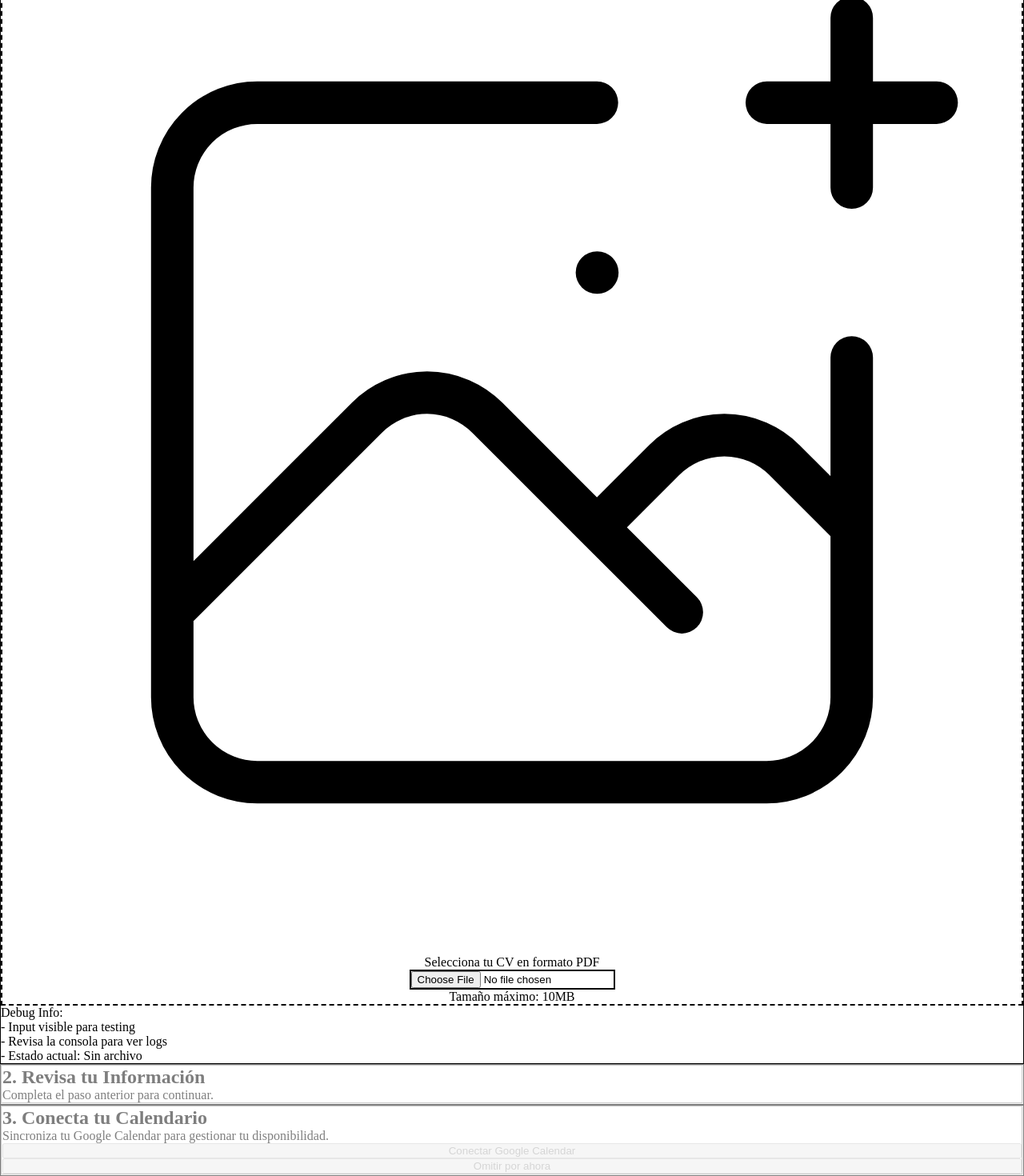
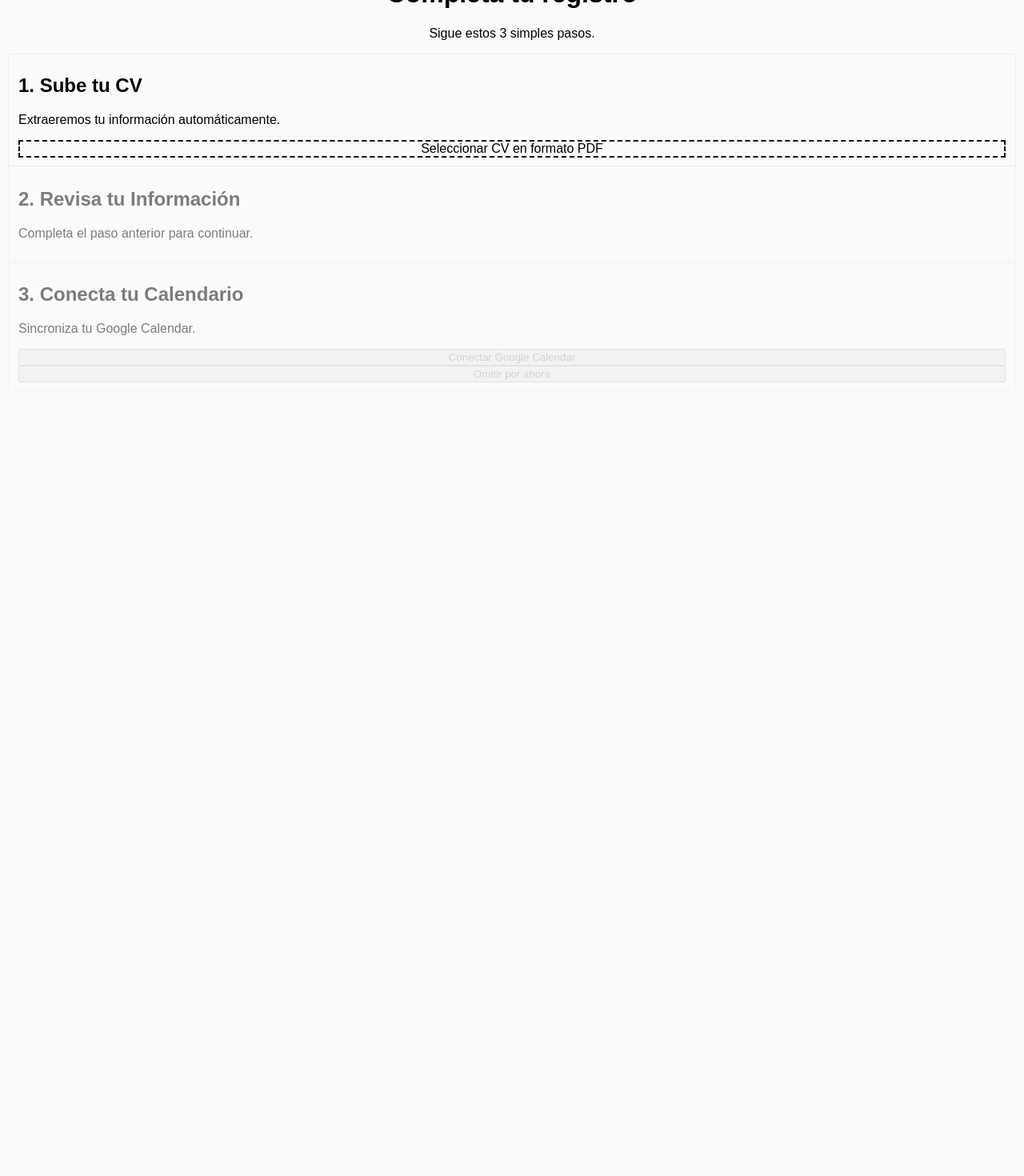
Before and after one commit to josefinacalvi/calendario-psicologos, a Next.js app: page /onboarding in a window 1280 px wide. Shown: the part 187-1657 px from the top of the page at 80% size. After the commit the page ends 816 px from the top, so only its background shows below. Built offline with nearby package versions, Linux system fonts and the light colour scheme.

Commit message:
fix: Reset total de onboarding y configuracion

```diff
--- a/app/globals.css
+++ b/app/globals.css
@@ -1,45 +1,8 @@
-
 @tailwind base;
 @tailwind components;
 @tailwind utilities;
 
-* {
-  box-sizing: border-box;
-  padding: 0;
-  margin: 0;
+body {
+  background-color: #f8fafc; /* Color de fondo simple (slate-50) */
+  font-family: sans-serif;
 }
-
-html,
-body {
-  max-width: 100vw;
-  overflow-x: hidden;
-}
-
-body {
-  color: rgb(var(--foreground-rgb));
-  background: linear-gradient(
-      to bottom,
-      transparent,
-      rgb(var(--background-end-rgb))
-    )
-    rgb(var(--background-start-rgb));
-}
-
-:root {
-  --foreground-rgb: 0, 0, 0;
-  --background-start-rgb: 255, 255, 255;
-  --background-end-rgb: 255, 255, 255;
-}
-
-@media (prefers-color-scheme: dark) {
-  :root {
-    --foreground-rgb: 255, 255, 255;
-    --background-start-rgb: 0, 0, 0;
-    --background-end-rgb: 0, 0, 0;
-  }
-}
-
-a {
-  color: inherit;
-  text-decoration: none;
-}
--- a/app/layout.tsx
+++ b/app/layout.tsx
@@ -6,14 +6,10 @@ export const metadata: Metadata = {
   description: 'Sistema de gestión y onboarding para psicólogos',
 }
 
-export default function RootLayout({
-  children,
-}: {
-  children: React.ReactNode
-}) {
+export default function RootLayout({ children }: { children: React.ReactNode }) {
   return (
     <html lang="es">
-      <body className="min-h-screen bg-white">{children}</body>
+      <body>{children}</body>
     </html>
   )
 }
--- a/app/onboarding/page.tsx
+++ b/app/onboarding/page.tsx
@@ -1,39 +1,14 @@
 'use client';
 
-import { useState, useEffect } from 'react';
+import { useState, useRef, useEffect } from 'react';
 import { useRouter } from 'next/navigation';
 
-interface ExtractedData {
-  nombre_completo: string;
-  email: string;
-  telefono: string;
-  años_experiencia: number;
-  especialidades: string[];
-  modalidad: 'online' | 'presencial' | 'hybrid';
-  sobre_mi: string;
-  formacion: string[];
-}
-
-interface Step1UploadProps {
-  selectedFile: File | null;
-  isLoading: boolean;
-  onFileSelect: (file: File) => void;
-}
-
-interface Step2ReviewProps {
-  extractedData: ExtractedData | null;
-  emailError: string;
-  isDisabled: boolean;
-  onSubmit: (formData: ExtractedData) => void;
-  onBack: () => void;
-}
-
-interface Step3CalendarProps {
-  isLoading: boolean;
-  isDisabled: boolean;
-  onConnectCalendar: () => void;
-  onSkipCalendar: () => void;
-}
+// Interfaces
+interface ExtractedData { nombre_completo: string; email: string; telefono: string; años_experiencia: number; especialidades: string[]; modalidad: 'online' | 'presencial' | 'hybrid'; sobre_mi: string; formacion: string[]; }
+interface StepProps { isDisabled: boolean; }
+interface Step1UploadProps extends StepProps { selectedFile: File | null; isLoading: boolean; onFileSelect: (file: File) => void; }
+interface Step2ReviewProps extends StepProps { extractedData: ExtractedData | null; emailError: string; onSubmit: (formData: ExtractedData) => void; onBack: () => void; }
+interface Step3CalendarProps extends StepProps { onConnectCalendar: () => void; onSkipCalendar: () => void; }
 
 export default function OnboardingPage() {
   const router = useRouter();
@@ -45,16 +20,8 @@ export default function OnboardingPage() {
   const [emailError, setEmailError] = useState('');
 
   const handleFileSelect = (file: File) => {
-    console.log('Archivo seleccionado:', file.name, file.type, file.size);
-
-    if (file.type !== 'application/pdf') {
-      alert('Por favor, seleccione un archivo PDF');
-      return;
-    }
-    if (file.size > 10 * 1024 * 1024) {
-      alert('El archivo no debe superar los 10MB');
-      return;
-    }
+    if (file.type !== 'application/pdf') { alert('Por favor, seleccione un archivo PDF'); return; }
+    if (file.size > 10 * 1024 * 1024) { alert('El archivo no debe superar los 10MB'); return; }
     setSelectedFile(file);
     handleUploadCV(file);
   };
@@ -63,29 +30,15 @@ export default function OnboardingPage() {
     setIsLoading(true);
     const formData = new FormData();
     formData.append('cv', file);
-    formData.append('filename', file.name);
-
-    console.log('Enviando archivo al webhook...');
-
     try {
-      const response = await fetch('/api/upload-cv', {
-        method: 'POST',
-        body: formData
-      });
-
-      console.log('Respuesta del servidor:', response.status);
-
-      if (response.ok) {
+      const response = await fetch('/api/upload-cv', { method: 'POST', body: formData });
+      if (!response.ok) throw new Error('Error del servidor al subir CV');
       const data = await response.json();
-        console.log('Datos extraídos:', data);
       setExtractedData(data);
       setCurrentStep(2);
-      } else {
-        throw new Error('Error al procesar el CV');
-      }
     } catch (error) {
-      console.error('Error:', error);
-      alert('Error al procesar el CV. Por favor, intente nuevamente.');
+      console.error("Error en handleUploadCV:", error);
+      alert('Error al procesar el CV. Por favor, intente de nuevo.');
       setSelectedFile(null);
     } finally {
       setIsLoading(false);
@@ -93,52 +46,31 @@ export default function OnboardingPage() {
   };
 
   const handleSaveData = async (formData: ExtractedData) => {
+    setIsLoading(true);
     setEmailError('');
-    setIsLoading(true);
     try {
         const checkResponse = await fetch(`/api/check-email?email=${encodeURIComponent(formData.email)}`);
-      const checkData = await checkResponse.json();
-      if (checkData.exists) {
-        setEmailError('Este email ya está registrado en el sistema.');
+        const { exists } = await checkResponse.json();
+        if (exists) {
+            setEmailError('Este email ya está registrado.');
             setIsLoading(false);
             return;
         }
-    } catch {
-      console.error('Error checking email');
-    }
-
-    try {
-      const dataToSave = {
-        name: formData.nombre_completo,
-        email: formData.email,
-        phone: formData.telefono,
-        specialties: formData.especialidades,
-        years_experience: formData.años_experiencia,
-        modality: formData.modalidad,
-        bio: formData.sobre_mi,
-        formacion: formData.formacion,
-        session_duration: 30,
-        buffer_time: 15,
-        hourly_rate: 100,
-        currency: 'USD',
-        is_active: true
-      };
 
         const response = await fetch('/api/psychologists', {
             method: 'POST',
             headers: { 'Content-Type': 'application/json' },
-        body: JSON.stringify(dataToSave)
+            body: JSON.stringify({ name: formData.nombre_completo, email: formData.email }) // Enviar solo lo necesario
         });
 
+        if (!response.ok) throw new Error('Error al guardar psicólogo');
+
         const result = await response.json();
-      if (response.ok && result.id) {
         setPsychologistId(result.id);
         setCurrentStep(3);
-      } else {
-        throw new Error('Error al guardar los datos');
-      }
-    } catch {
-      alert('Error al guardar los datos. Por favor, intente nuevamente.');
+    } catch (error) {
+        console.error("Error en handleSaveData:", error);
+        alert('Error al guardar tus datos.');
     } finally {
         setIsLoading(false);
     }
@@ -150,220 +82,114 @@ export default function OnboardingPage() {
     }
   };
 
-  const handleSkipCalendar = () => {
-    router.push('/onboarding/success');
-  };
-
   return (
-    <div className="min-h-screen bg-slate-50 font-sans">
-      <div className="container mx-auto px-4 py-16 max-w-2xl">
+    <main className="min-h-screen p-4 sm:p-8 flex items-center justify-center">
+      <div className="w-full max-w-2xl mx-auto">
         <div className="text-center mb-12">
           <h1 className="text-4xl font-bold text-slate-800 mb-3">Completa tu registro</h1>
-          <p className="text-slate-600 text-lg">Sigue estos 3 simples pasos para formar parte de nuestra red.</p>
+          <p className="text-slate-600 text-lg">Sigue estos 3 simples pasos.</p>
         </div>
-        <div className="space-y-8">
+        <div className="space-y-6">
           <Step1UploadCV
+            isDisabled={false}
             selectedFile={selectedFile}
             isLoading={isLoading && currentStep === 1}
             onFileSelect={handleFileSelect}
           />
           <Step2Review
+            isDisabled={currentStep < 2}
             extractedData={extractedData}
             emailError={emailError}
-            isDisabled={currentStep < 2}
             onSubmit={handleSaveData}
-            onBack={() => {
-                setCurrentStep(1);
-                setSelectedFile(null);
-                setExtractedData(null);
-            }}
+            onBack={() => { setCurrentStep(1); setSelectedFile(null); setExtractedData(null); }}
           />
           <Step3Calendar
-            isLoading={isLoading && currentStep === 3}
             isDisabled={currentStep < 3}
             onConnectCalendar={handleConnectCalendar}
-            onSkipCalendar={handleSkipCalendar}
+            onSkipCalendar={() => router.push('/onboarding/success')}
           />
         </div>
       </div>
-    </div>
+    </main>
   );
 }
 
-// VERSIÓN CON INPUT VISIBLE PARA DEBUG
+// --- COMPONENTES DE CADA PASO ---
+
+function StepWrapper({ title, subtitle, isDisabled, children }: { title: string; subtitle: string; isDisabled: boolean; children: React.ReactNode }) {
+    return (
+        <fieldset disabled={isDisabled} className={`bg-white rounded-xl shadow-sm border border-slate-200 p-8 transition-opacity ${isDisabled ? 'opacity-50' : 'opacity-100'}`}>
+            <h2 className="text-2xl font-semibold text-slate-800 mb-1">{title}</h2>
+            <p className="text-slate-500 mb-6">{subtitle}</p>
+            {children}
+        </fieldset>
+    );
+}
+
 function Step1UploadCV({ selectedFile, isLoading, onFileSelect }: Step1UploadProps) {
-  const handleFileChange = (e: React.ChangeEvent<HTMLInputElement>) => {
-    console.log('Input change event triggered');
-    const file = e.target.files?.[0];
-    if (file) {
-      console.log('File selected from input:', file.name);
-      onFileSelect(file);
-    }
-  };
-
   return (
-    <div className="bg-white rounded-xl shadow-sm border border-slate-200 p-8">
-      <h2 className="text-2xl font-semibold text-slate-800 mb-1">1. Sube tu CV</h2>
-      <p className="text-slate-500 mb-6">Extraeremos tu información automáticamente.</p>
-
+    <StepWrapper title="1. Sube tu CV" subtitle="Extraeremos tu información automáticamente." isDisabled={false}>
         <div className="border-2 border-dashed border-slate-300 rounded-lg p-8 text-center">
+            <input
+                id="cv-upload" type="file" accept=".pdf" className="hidden"
+                onChange={(e) => { if (e.target.files?.[0]) onFileSelect(e.target.files[0]); }}
+            />
             {isLoading ? (
-          <div className="flex items-center justify-center h-[52px]">
-            <div className="animate-spin h-6 w-6 border-4 border-slate-500 border-t-transparent rounded-full"></div>
-            <p className="ml-4 text-slate-600 font-medium">Procesando...</p>
-          </div>
+                <p className="font-medium text-slate-600">Procesando...</p>
             ) : selectedFile ? (
-          <div className="text-center">
-            <p className="font-semibold text-green-700 mb-3">✓ Archivo seleccionado:</p>
-            <p className="text-sm text-slate-600 mb-3">{selectedFile.name}</p>
-            <p className="text-xs text-slate-500 mb-4">
-              Tamaño: {(selectedFile.size / 1024 / 1024).toFixed(2)} MB
-            </p>
-            <div className="border-t pt-4">
-              <p className="text-sm text-slate-600 mb-2">¿Quieres cambiar el archivo?</p>
-              <input
-                type="file"
-                accept=".pdf,application/pdf"
-                onChange={handleFileChange}
-                className="mx-auto"
-              />
-            </div>
+                <div>
+                    <p className="font-semibold text-green-700">✓ {selectedFile.name}</p>
+                    <label htmlFor="cv-upload" className="mt-1 text-sm text-slate-600 hover:underline font-medium cursor-pointer">Cambiar archivo</label>
                 </div>
             ) : (
-          <div>
-            <div className="mb-4">
-              <svg className="mx-auto h-12 w-12 text-slate-400" stroke="currentColor" fill="none" viewBox="0 0 48 48">
-                <path d="M28 8H12a4 4 0 00-4 4v20m32-12v8m0 0v8a4 4 0 01-4 4H12a4 4 0 01-4-4v-4m32-4l-3.172-3.172a4 4 0 00-5.656 0L28 28M8 32l9.172-9.172a4 4 0 015.656 0L28 28m0 0l4 4m4-24h8m-4-4v8m-12 4h.02" strokeWidth="2" strokeLinecap="round" strokeLinejoin="round" />
-              </svg>
-            </div>
-            <p className="text-sm text-slate-600 mb-4">
-              Selecciona tu CV en formato PDF
-            </p>
-            {/* INPUT VISIBLE PARA DEBUG */}
-            <input
-              type="file"
-              accept=".pdf,application/pdf"
-              onChange={handleFileChange}
-              className="mx-auto border-2 border-slate-300 rounded p-2"
-            />
-            <p className="text-xs text-slate-500 mt-4">
-              Tamaño máximo: 10MB
-            </p>
-          </div>
+                <label htmlFor="cv-upload" className="bg-slate-800 text-white font-semibold py-3 px-8 rounded-lg hover:bg-slate-700 transition-colors cursor-pointer">
+                    Seleccionar CV en formato PDF
+                </label>
             )}
         </div>
-
-      {/* INFORMACIÓN DE DEBUG */}
-      <div className="mt-4 p-3 bg-gray-100 rounded text-xs text-gray-600">
-        <p>Debug Info:</p>
-        <p>- Input visible para testing</p>
-        <p>- Revisa la consola para ver logs</p>
-        <p>- Estado actual: {selectedFile ? 'Archivo seleccionado' : 'Sin archivo'}</p>
-      </div>
-    </div>
+    </StepWrapper>
   );
 }
 
 function Step2Review({ extractedData, emailError, isDisabled, onSubmit, onBack }: Step2ReviewProps) {
     const [formData, setFormData] = useState<ExtractedData | null>(null);
-
-    useEffect(() => {
-        if (extractedData) setFormData(extractedData);
-    }, [extractedData]);
-
-    const componentClasses = `bg-white rounded-xl shadow-sm border border-slate-200 p-8 transition-opacity ${isDisabled ? 'opacity-50' : 'opacity-100'}`;
+    useEffect(() => { if (extractedData) setFormData(extractedData); }, [extractedData]);
 
     if (!extractedData) {
-        return (
-            <div className={componentClasses}>
-                <fieldset disabled={true}>
-                    <h2 className="text-2xl font-semibold text-slate-400 mb-1">2. Revisa tu Información</h2>
-                    <p className="text-slate-400">Completa el paso anterior para continuar.</p>
-                </fieldset>
-            </div>
-        );
+        return <StepWrapper title="2. Revisa tu Información" subtitle="Completa el paso anterior para continuar." isDisabled={true}><div/></StepWrapper>;
     }
-
     if (!formData) return null;
 
-    const handleSubmit = (e: React.FormEvent) => {
-        e.preventDefault();
-        onSubmit(formData);
-    };
-
     return (
-        <div className={componentClasses}>
-            <fieldset disabled={isDisabled}>
-                <h2 className="text-2xl font-semibold text-slate-800 mb-1">2. Revisa tu Información</h2>
-                <p className="text-slate-500 mb-6">Asegúrate de que todo esté correcto antes de continuar.</p>
-                <form onSubmit={handleSubmit} className="space-y-6">
+        <StepWrapper title="2. Revisa tu Información" subtitle="Asegúrate de que todo esté correcto." isDisabled={isDisabled}>
+            <form onSubmit={(e) => { e.preventDefault(); onSubmit(formData); }} className="space-y-4">
                 <div className="grid grid-cols-1 md:grid-cols-2 gap-4">
                     <div>
-                            <label className="block text-sm font-medium text-slate-700 mb-2">Nombre Completo *</label>
-                            <input
-                                type="text"
-                                value={formData.nombre_completo}
-                                onChange={(e) => setFormData({...formData, nombre_completo: e.target.value})}
-                                className="w-full px-4 py-2 border border-slate-300 rounded-lg"
-                                required
-                            />
+                        <label className="block text-sm font-medium text-slate-700 mb-1">Nombre Completo *</label>
+                        <input type="text" value={formData.nombre_completo} onChange={(e) => setFormData({...formData, nombre_completo: e.target.value})} className="w-full px-3 py-2 border border-slate-300 rounded-lg" required />
                     </div>
                     <div>
-                            <label className="block text-sm font-medium text-slate-700 mb-2">Email *</label>
-                            <input
-                                type="email"
-                                value={formData.email}
-                                onChange={(e) => setFormData({...formData, email: e.target.value})}
-                                className="w-full px-4 py-2 border border-slate-300 rounded-lg"
-                                required
-                            />
+                        <label className="block text-sm font-medium text-slate-700 mb-1">Email *</label>
+                        <input type="email" value={formData.email} onChange={(e) => setFormData({...formData, email: e.target.value})} className="w-full px-3 py-2 border border-slate-300 rounded-lg" required />
                     </div>
                 </div>
-                    {emailError && <p className="text-red-500 text-sm mt-2">{emailError}</p>}
-                    <div className="flex gap-4 pt-4">
-                        <button
-                            type="button"
-                            onClick={onBack}
-                            className="w-full bg-slate-200 text-slate-800 py-3 rounded-lg font-semibold hover:bg-slate-300"
-                        >
-                            Subir otro CV
-                        </button>
-                        <button
-                            type="submit"
-                            className="w-full bg-slate-800 text-white py-3 rounded-lg font-semibold hover:bg-slate-700"
-                        >
-                            Guardar y Continuar
-                        </button>
+                {emailError && <p className="text-red-500 text-sm">{emailError}</p>}
+                <div className="flex gap-4 pt-2">
+                    <button type="button" onClick={onBack} className="w-full bg-slate-200 text-slate-800 py-3 rounded-lg font-semibold hover:bg-slate-300">Subir otro</button>
+                    <button type="submit" className="w-full bg-slate-800 text-white py-3 rounded-lg font-semibold hover:bg-slate-700">Guardar y Continuar</button>
                 </div>
             </form>
-            </fieldset>
-        </div>
+        </StepWrapper>
     );
 }
 
 function Step3Calendar({ isDisabled, onConnectCalendar, onSkipCalendar }: Step3CalendarProps) {
-    const componentClasses = `bg-white rounded-xl shadow-sm border border-slate-200 p-8 transition-opacity ${isDisabled ? 'opacity-50' : 'opacity-100'}`;
-
     return (
-        <div className={componentClasses}>
-            <fieldset disabled={isDisabled}>
-                <h2 className="text-2xl font-semibold text-slate-800 mb-1">3. Conecta tu Calendario</h2>
-                <p className="text-slate-500 mb-6">Sincroniza tu Google Calendar para gestionar tu disponibilidad.</p>
+        <StepWrapper title="3. Conecta tu Calendario" subtitle="Sincroniza tu Google Calendar." isDisabled={isDisabled}>
             <div className="flex flex-col sm:flex-row gap-4">
-                    <button
-                        onClick={onConnectCalendar}
-                        className="w-full bg-blue-600 text-white py-3 rounded-lg font-semibold hover:bg-blue-700"
-                    >
-                        Conectar Google Calendar
-                    </button>
-                    <button
-                        onClick={onSkipCalendar}
-                        className="w-full bg-slate-200 text-slate-800 py-3 rounded-lg font-semibold hover:bg-slate-300"
-                    >
-                        Omitir por ahora
-                    </button>
+                <button onClick={onConnectCalendar} className="w-full bg-blue-600 text-white py-3 rounded-lg font-semibold hover:bg-blue-700">Conectar Google Calendar</button>
+                <button onClick={onSkipCalendar} className="w-full bg-slate-200 text-slate-800 py-3 rounded-lg font-semibold hover:bg-slate-300">Omitir por ahora</button>
             </div>
-            </fieldset>
-        </div>
+        </StepWrapper>
     );
 }
```
Also changed, not shown: package.json (+3 -6 lines). Lines whose indentation alone changed are shown as unchanged.
